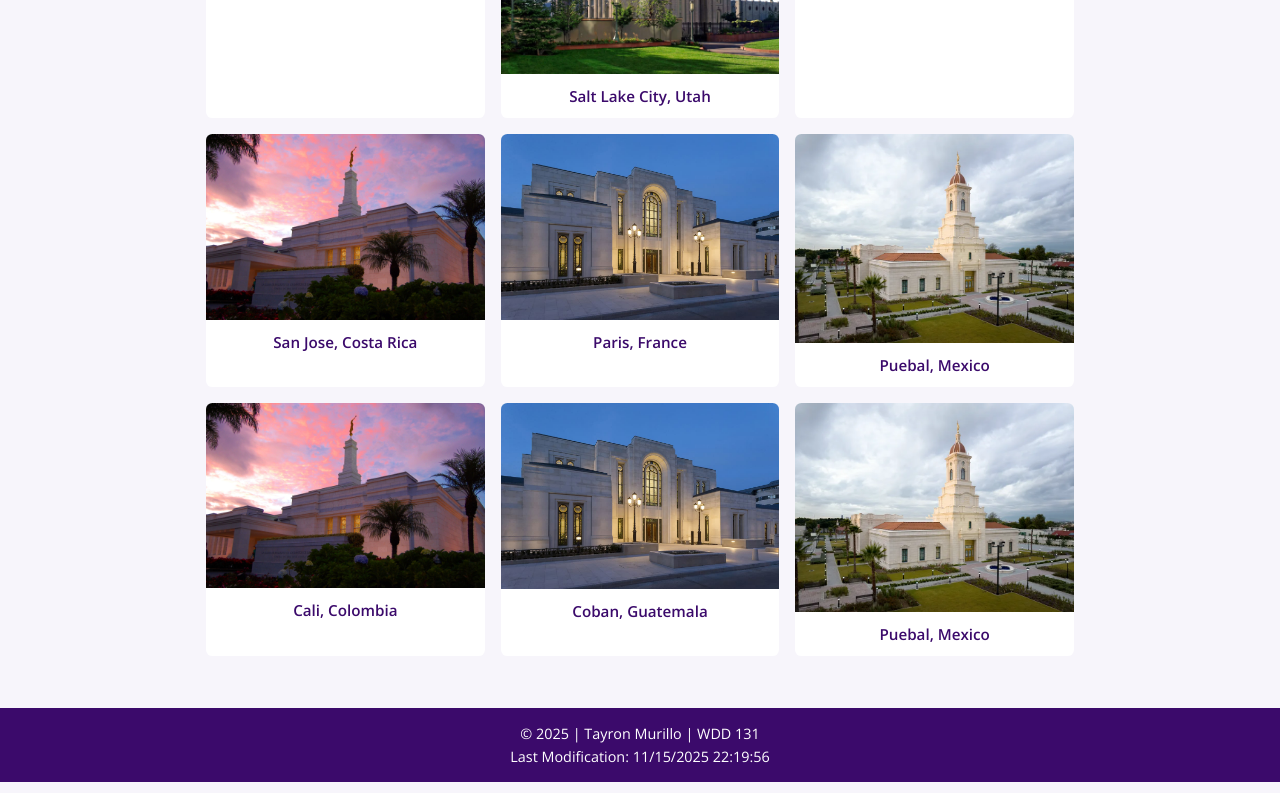
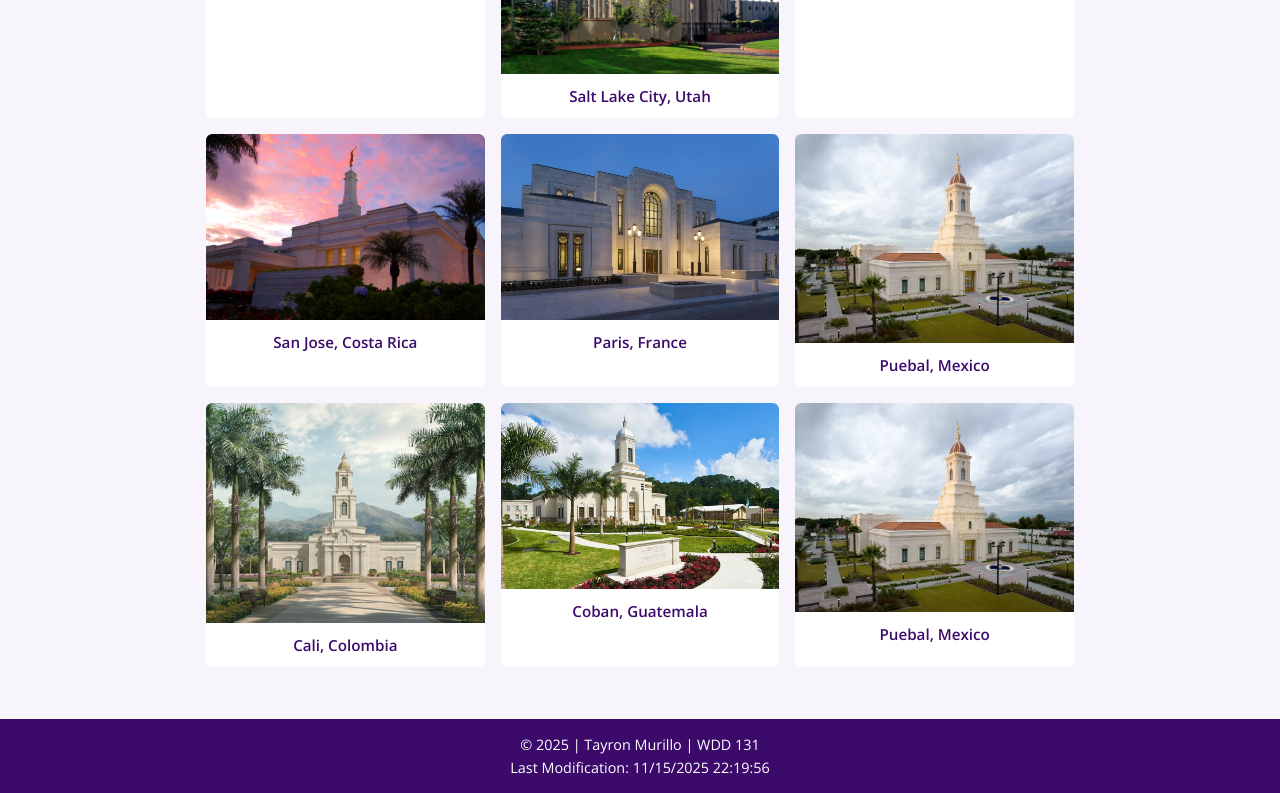
Before and after one commit to rocketay/wdd131, a plain HTML site: page temples.html in a window 1280 px wide. Shown: the part 386-1179 px from the top of the page. Drawn offline with nearby package versions, Linux system fonts and the light colour scheme.

Commit message:
few changes

```diff
--- a/temples.html
+++ b/temples.html
@@ -70,12 +70,12 @@
       </figure>
 
       <figure>
-        <img src="images/sj_costarica.jpeg" alt="Cali, Colombia Temple">
+        <img src="images/cali_colombia.jpg" alt="Cali, Colombia Temple">
         <figcaption>Cali, Colombia</figcaption>
       </figure>
 
       <figure>
-        <img src="images/paris.jpg" alt="Coban, Guatemala Temple">
+        <img src="images/coban_guatemala.jpg" alt="Coban, Guatemala Temple">
         <figcaption>Coban, Guatemala</figcaption>
       </figure>
 
```
